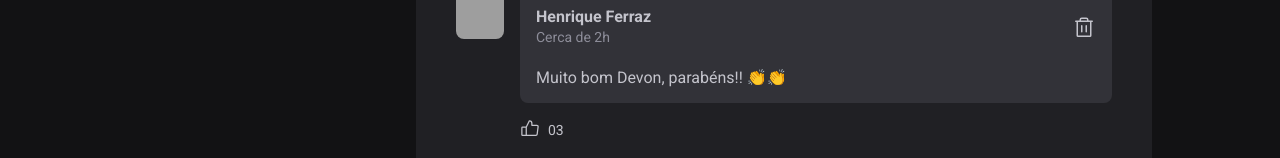
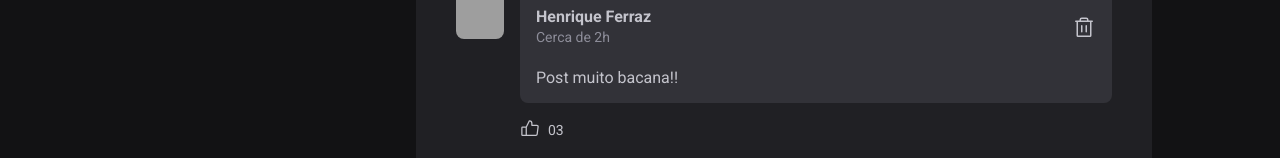
Before and after one commit to henry-frrz/ignite-feed, a React (Vite) app: page / in a window 1280 px wide. Shown: the part 577-735 px from the top of the page. Built offline with nearby package versions, Linux system fonts and the light colour scheme; grey boxes are pictures that could not be loaded.

Commit message:
feat: iterate/list post comments

```diff
--- a/src/components/post/comment/index.jsx
+++ b/src/components/post/comment/index.jsx
@@ -3,7 +3,7 @@ import * as Icon from '@phosphor-icons/react'
 import styles from './styles.module.css'
 import { Avatar } from '../../index'
 
-export const Comment = () => {
+export const Comment = ({ content }) => {
   return (
     <li id={styles.comment}>
       <a className={styles['comment__author-avatar-link']} href=''>
@@ -30,7 +30,7 @@ export const Comment = () => {
             <Icon.Trash className={styles['comment__remove-btn']} />
           </header>
 
-          <p>Muito bom Devon, parabéns!! 👏👏</p>
+          <p>{content}</p>
         </div>
 
         <button className={styles['comment__like']}>
--- a/src/components/post/index.jsx
+++ b/src/components/post/index.jsx
@@ -3,8 +3,10 @@ import { format, formatDistanceToNow } from 'date-fns'
 import { ptBR } from 'date-fns/locale'
 
 import styles from './styles.module.css'
+import { useState } from 'react'
 
 export const Post = ({ author, content, publishedAt }) => {
+  const [comments, setComments] = useState(['Post muito bacana!!'])
   const publishedDateFormatted = format(
     publishedAt,
     "dd 'de' MMMM 'às' HH:mm'h'",
@@ -61,7 +63,14 @@ export const Post = ({ author, content, publishedAt }) => {
       </form>
 
       <ul className={styles['post__comments']}>
-        <Comment />
+        {comments.map(comment => {
+          return (
+            <Comment
+              key={comment}
+              content={comment}
+            />
+          )
+        })}
       </ul>
     </section>
   )
```
